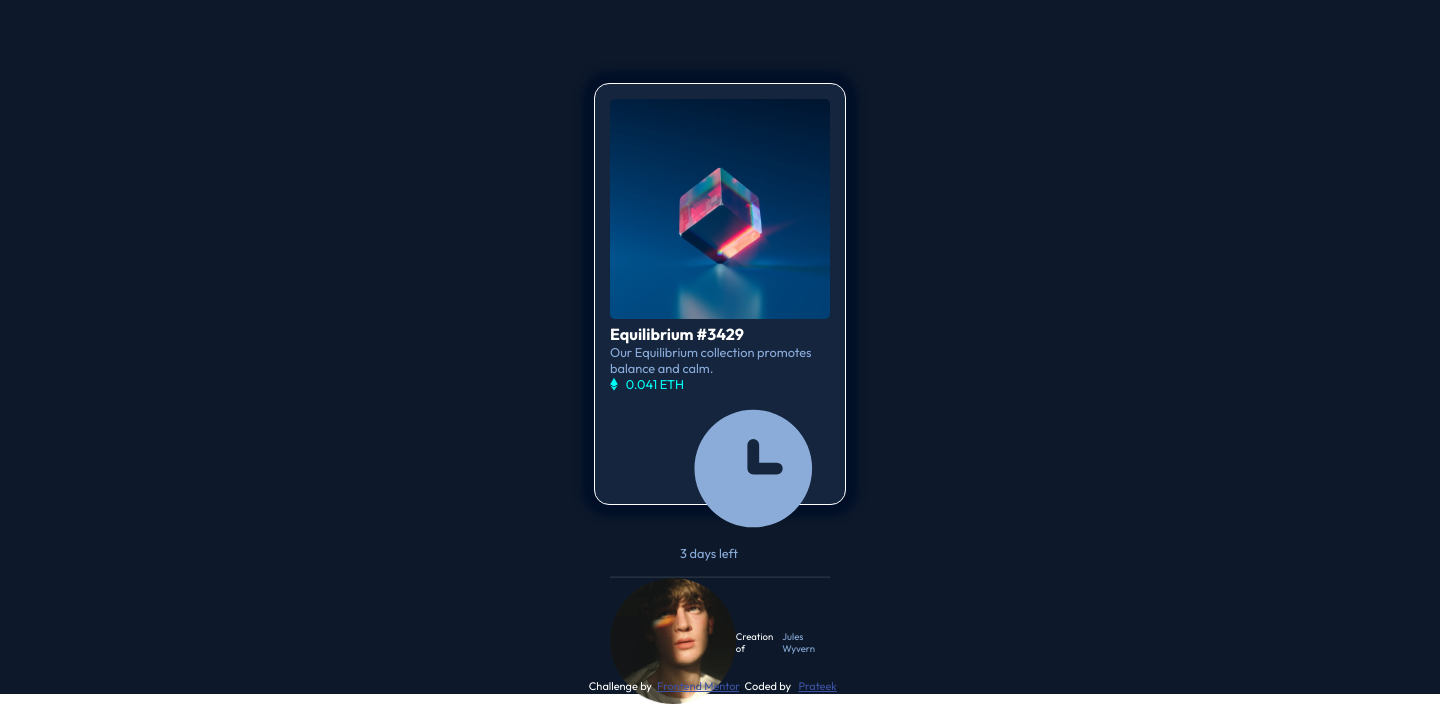
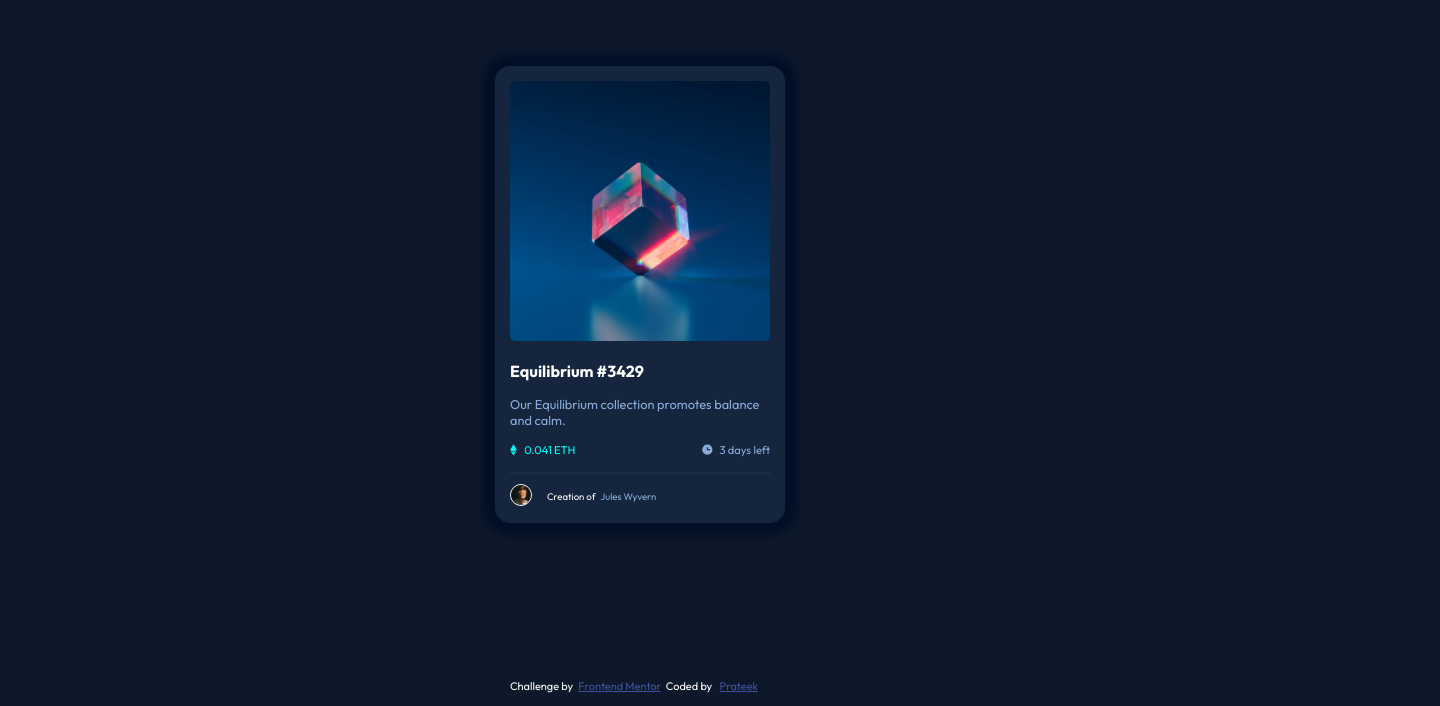
Before and after one commit to Prateek-ind/ethereum-card, a plain HTML site: page index.html in a window 1280 px wide. Shown: the part 106-812 px from the top of the page, 1440 px wide, since content can reach past the window. Drawn offline with Linux system fonts and the light colour scheme.

Commit message:
Update style.css

```diff
--- a/style.css
+++ b/style.css
@@ -1,71 +1,92 @@
 *{
-    margin: 0;
-    padding: 0;
+  margin: 0;
+  padding: 0;
+  box-sizing: border-box;
 }
 body{
+
+  min-height: 100vh;
+  display: flex;
+  justify-content: center;
+  align-items: center;
   font-size: 18px;
-  font-family: "outfit", sans-serif;
 
-  position: relative;
+  background-color: hsl(217, 54%, 11%);
+
 }
 .container{
 
-  min-width: 1440px;
-  height: 100vh;
+  font-family: "outfit", sans-serif;
+
   background-color: hsl(217, 54%, 11%);
-  display: flex;
-  justify-content: center;
-  align-items: center;
+
 
 
 }
 .card{
-  width: 220px;
-  height: 390px;
-  border: 1px solid white;
+  max-width: 290px;
+  max-height: 600px;
+
+
   background-color: rgb(20, 37, 61);
   padding: 15px;
   border-radius: 15px;
   box-shadow: 0px 0px 9px 12px hsl(216deg 100% 7.55%)
 }
-.card img{
+.nft-img{
   width: 100%;
   border-radius: 5px;
+  cursor: pointer;
 }
+
+
+
 .card h2{
   color: white;
   font-size: 1rem;
+  cursor: pointer;
+  margin: 15px 0;
 }
 .card p{
   color: hsl(215, 51%, 70%);
   font-size: .8rem;
+  font-weight: 400;
+  margin: 15px 0;
 }
-.list1{
-  background-color: white;
+.wrapper{
+  display: flex;
+  justify-content: space-between;
 }
 .eth{
-  font-size: .8rem;
-  color: hsl(178, 100%, 50%);
+  font-size: .7rem;
+  color: rgb(0, 255, 247);
 }
-.fa-clock{
-  margin-right: 5px;
+
+.days{
+  display: flex;
+  align-items: center;
+  gap: 5px;
+  font-size: .7rem;
+  color: hsl(215, 51%, 70%);
+  font-weight:400;
+}
+.days img{
+  width:13px
+
 }
 .fa-ethereum{
   margin-right: 5px;
 }
-.days{
-  margin-left: 70px;
-  font-size: .8rem;
-  color: hsl(215, 51%, 70%);
-}
+
 .ruler{
   margin-top: 15px;
-  opacity: 10%;
+  margin-bottom: 10px;
+  opacity: 5%;
 }
 ul{
   display: flex;
   align-items: center;
-  padding: 0;
+  padding:0;
 
   font-size: .6rem;
   list-style-type: none;
@@ -73,8 +94,10 @@ ul{
 
 }
 .avatar{
-  width: 18px;
+  width:22px;
   margin-right: 15px;
+  border: 1px solid white;
+  border-radius: 14px;
 }
 .creation{
   color: white;
@@ -82,8 +105,9 @@ ul{
 }
 .jules{
   color: hsl(215, 51%, 70%);
+  cursor: pointer;
+}
 
-}
 .attribution {
     font-size: 11px; text-align: center;
 
@@ -95,5 +119,16 @@ ul{
 
     position: absolute;
     bottom: 1px;
-    left: 46%;
+    left: auto;
 }
+/* Hover section */
+.jules:hover{
+  color: rgb(0, 255, 247);;
+}
+.card h2:hover{
+  color: rgb(0, 255, 247);;
+}
+
+.nft-img:hover {
+  opacity: .1;
+}
```
